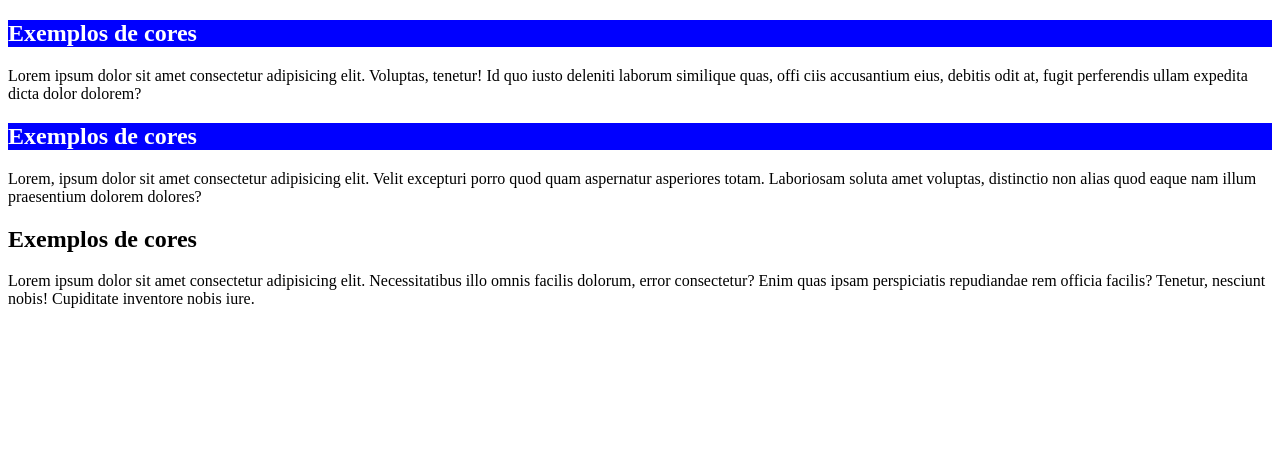
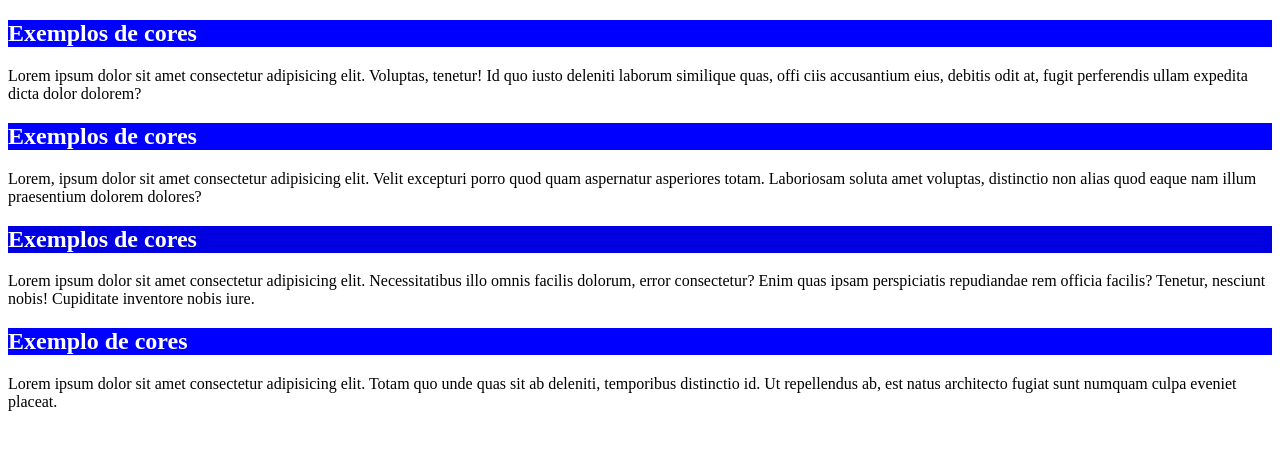
Before and after one commit to VanessaHenker/Projeto-html, a plain HTML site: page Exercicios/Ex016/cor01.html in a window 1280 px wide. Drawn offline with Linux system fonts and the light colour scheme.

Commit message:
Alteração no Ex016

```diff
--- a/Exercicios/Ex016/cor01.html
+++ b/Exercicios/Ex016/cor01.html
@@ -19,8 +19,11 @@
     <p>Lorem, ipsum dolor sit amet consectetur adipisicing elit. Velit excepturi porro quod quam aspernatur asperiores totam.
     Laboriosam soluta amet voluptas, distinctio non alias quod eaque nam illum praesentium dolorem dolores?</p>
     <!-- Representações por códigos hexadecimais -->
-    <h2>Exemplos de cores</h2>
+    <h2 style="background-color: rgb(0,0, 225); color: rgb(255, 255, 255);">Exemplos de cores</h2>
     <p>Lorem ipsum dolor sit amet consectetur adipisicing elit. Necessitatibus illo omnis facilis dolorum, error consectetur?
     Enim quas ipsam perspiciatis repudiandae rem officia facilis? Tenetur, nesciunt nobis! Cupiditate inventore nobis iure.</p>
+    <h2 style="background-color: hsl(240, 100%, 50%); color: hsl(0, 0%, 100%);">Exemplo de cores</h2>
+    <p>Lorem ipsum dolor sit amet consectetur adipisicing elit. Totam quo unde quas sit ab deleniti, temporibus distinctio id.
+    Ut repellendus ab, est natus architecto fugiat sunt numquam culpa eveniet placeat.</p>
   </body>
 </html>
```
